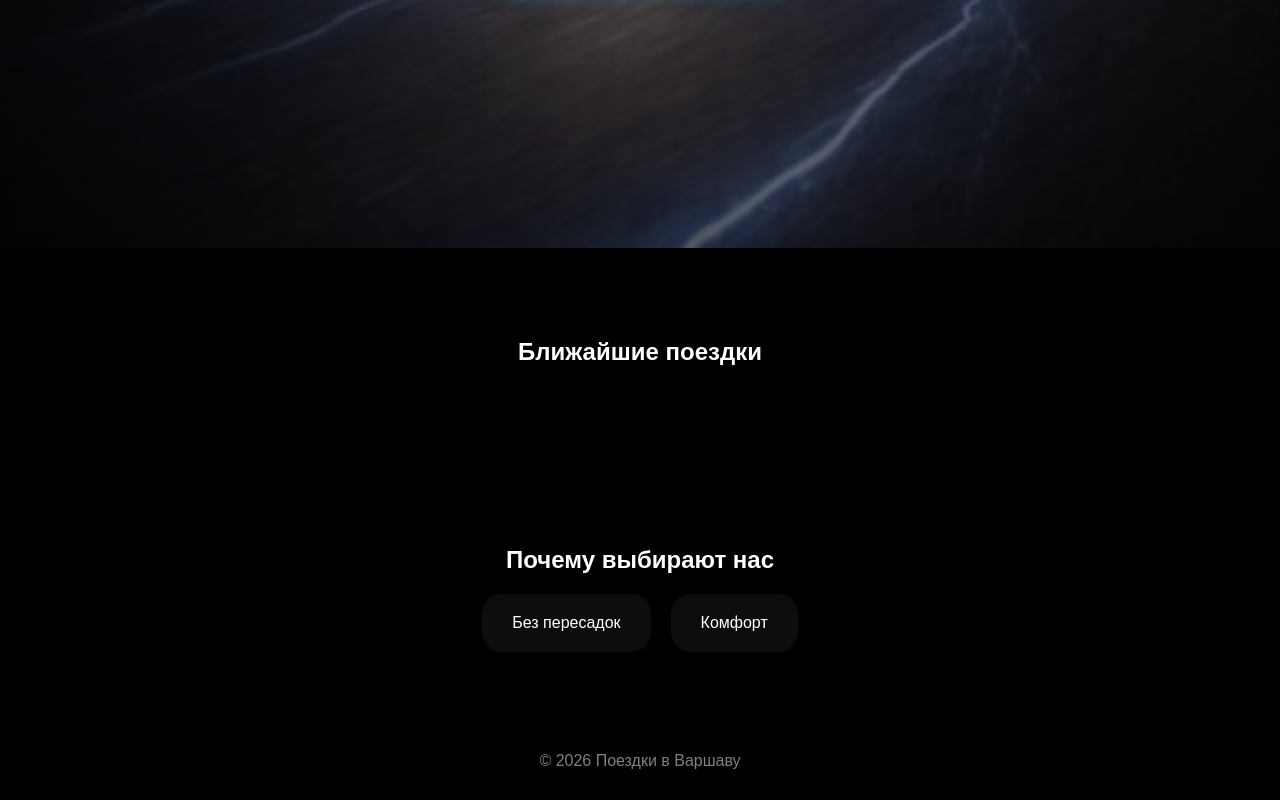
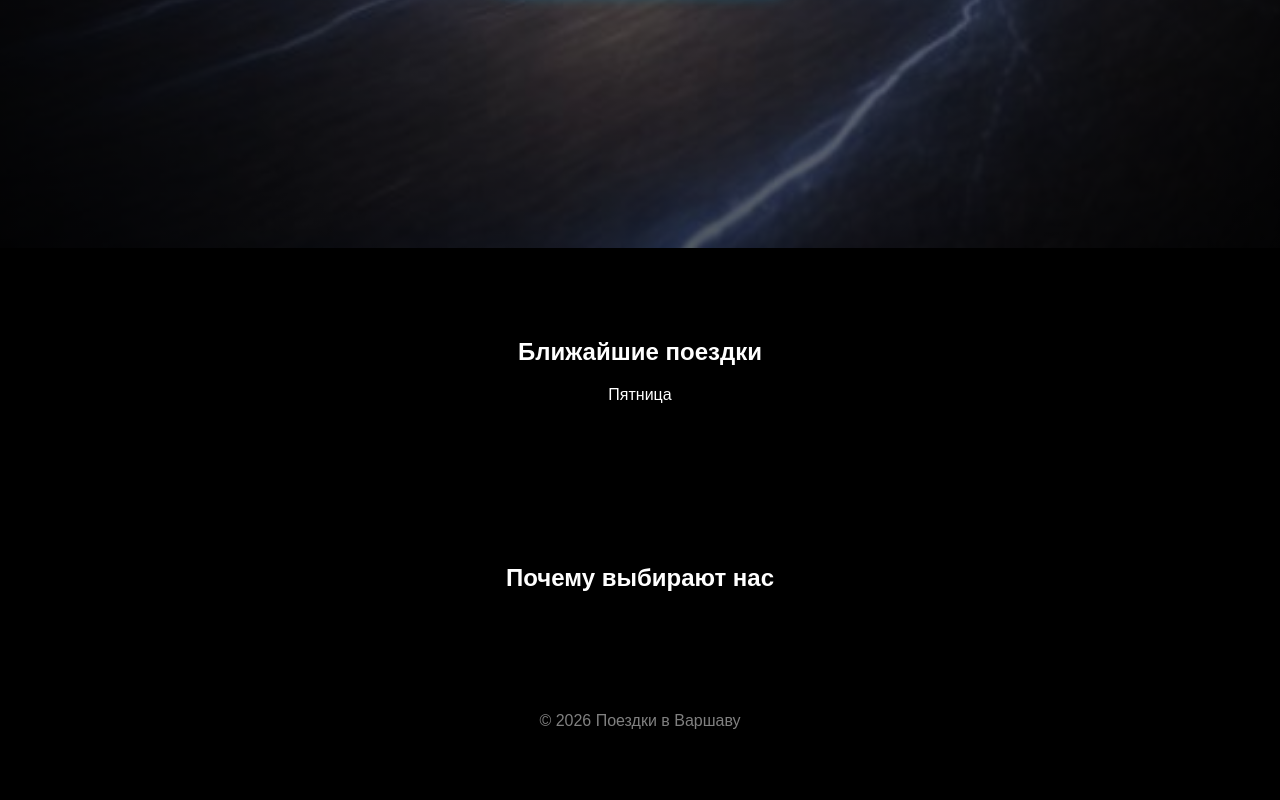
Before and after one commit to vitalijanec38-wq/mysite, a plain HTML site: page index.html in a window 1280 px wide. Shown: the part 552-1352 px from the top of the page. After the commit the page ends 1312 px from the top, so only its background shows below. Drawn offline with Linux system fonts and the light colour scheme.

Commit message:
Update index.html

```diff
--- a/index.html
+++ b/index.html
@@ -191,6 +191,7 @@ h1 {
 
 <section class="section">
   <h2>Ближайшие поездки</h2>
+  <p1> Пятница</p1>
   <div class="cards">
 
 
@@ -200,8 +201,7 @@ h1 {
 <section class="section">
   <h2>Почему выбирают нас</h2>
   <div class="cards">
-    <div class="card"> Без пересадок</div>
-    <div class="card"> Комфорт</div>
+
 
   </div>
 </section>
```
